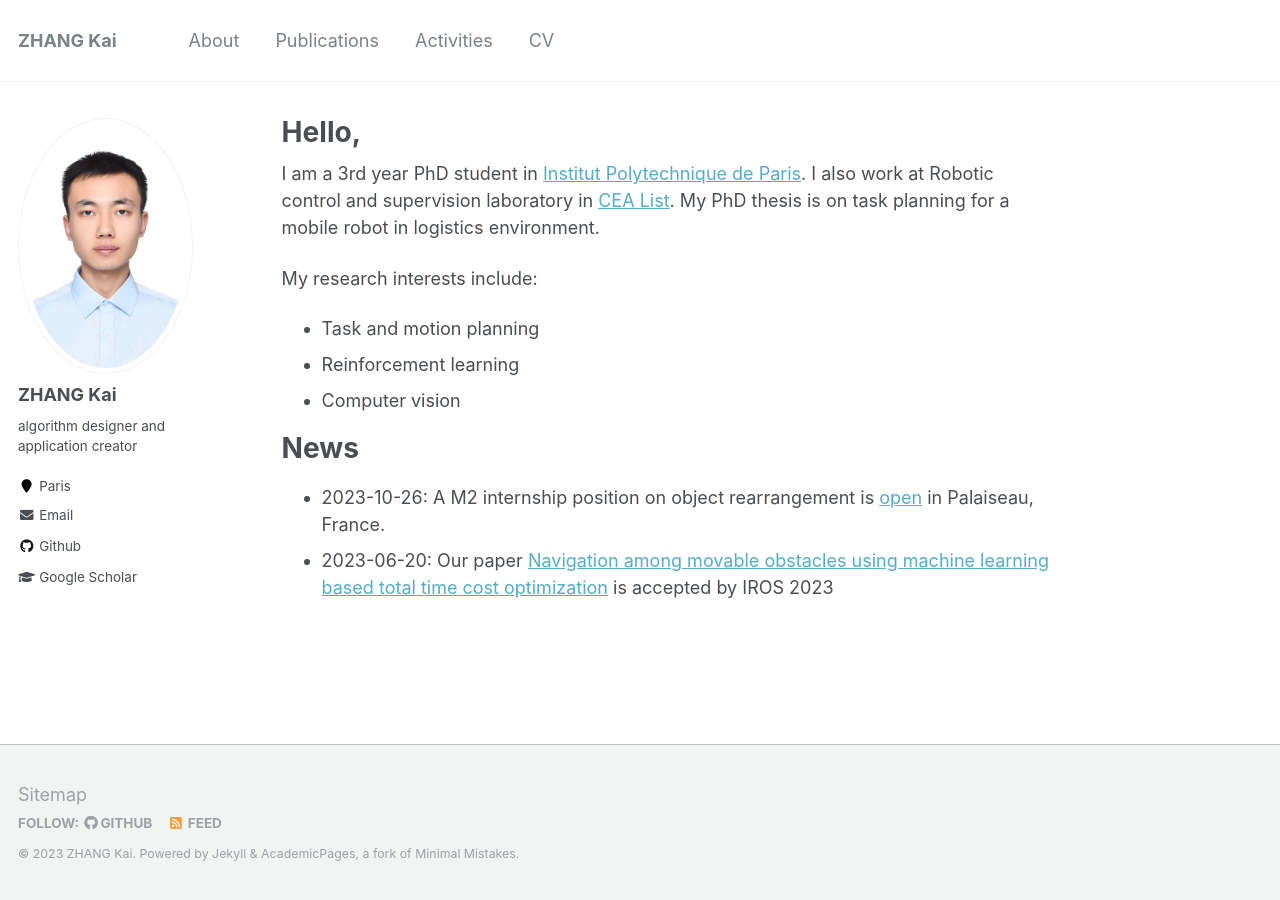
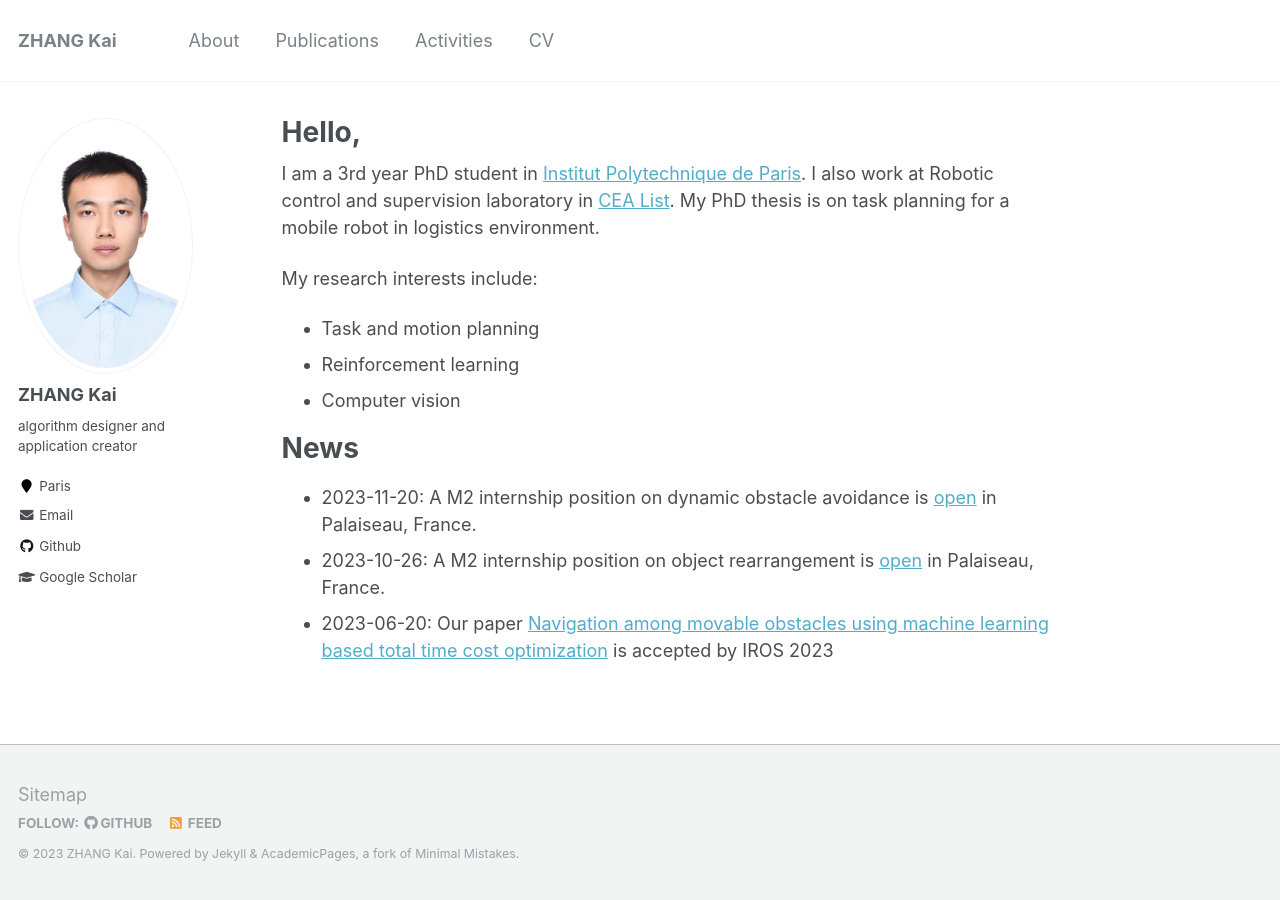
Before and after one commit to kai-zhang-er/kai-zhang-er.github.io, a Jekyll site: the page built from _pages/about.md, in a window 1280 px wide. Built offline with Jekyll 4.4.1, drawn with Linux system fonts in a browser that asks for light colours.

Commit message:
update stage

```diff
--- a/_pages/about.md
+++ b/_pages/about.md
@@ -19,5 +19,6 @@ My research interests include:
 
 News
 ======
+* 2023-11-20: A M2 internship position on dynamic obstacle avoidance is [open](files/LCSR-2024_Stage_OTPaaS_Application.pdf) in Palaiseau, France.
 * 2023-10-26: A M2 internship position on object rearrangement is [open](files/internship_M2_rearrange.pdf) in Palaiseau, France.
 * 2023-06-20: Our paper [Navigation among movable obstacles using machine learning based total time cost optimization](https://kai-zhang-er.github.io/namo-time-cost/ "Project website") is accepted by IROS 2023
```
Also changed, not shown: 1 other file.
